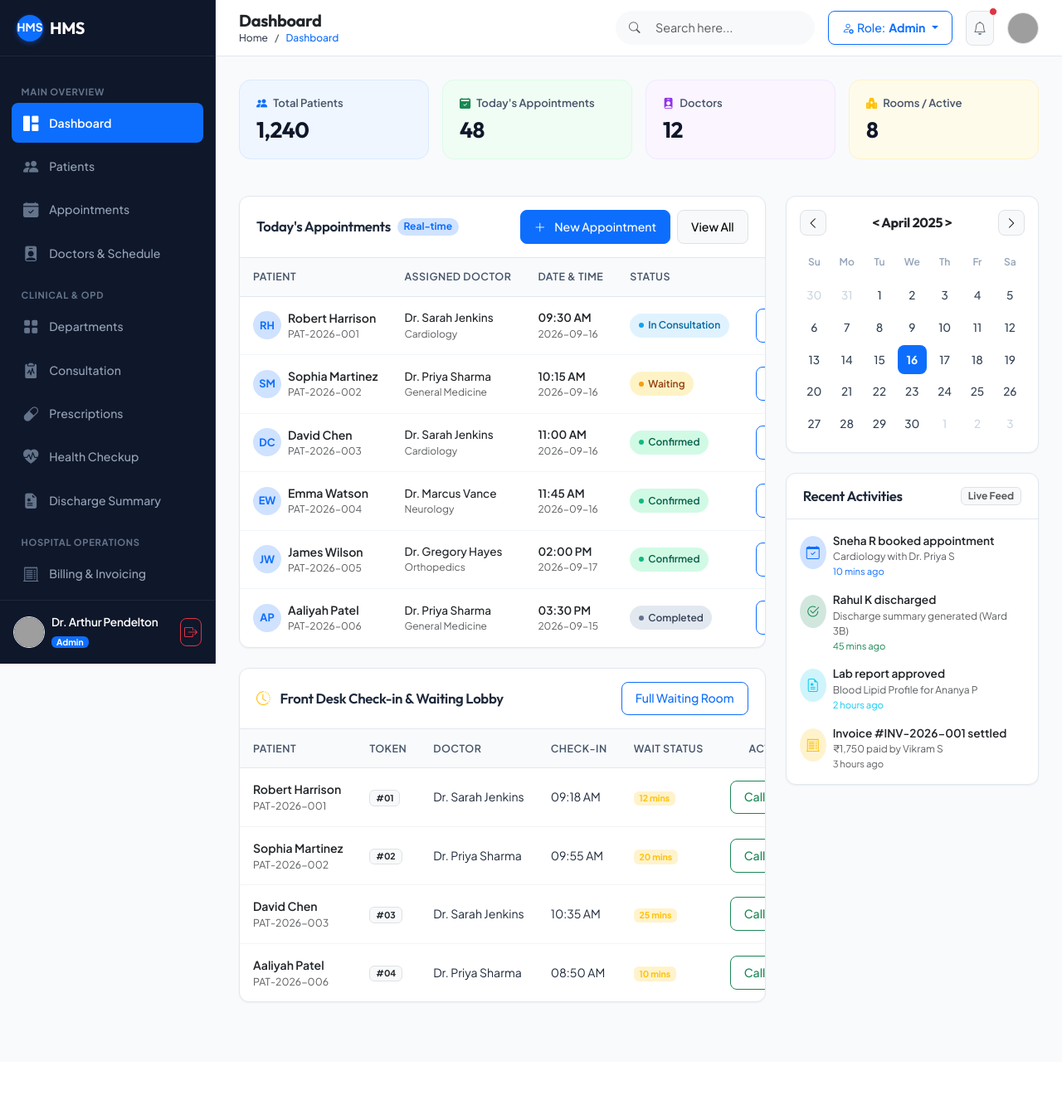
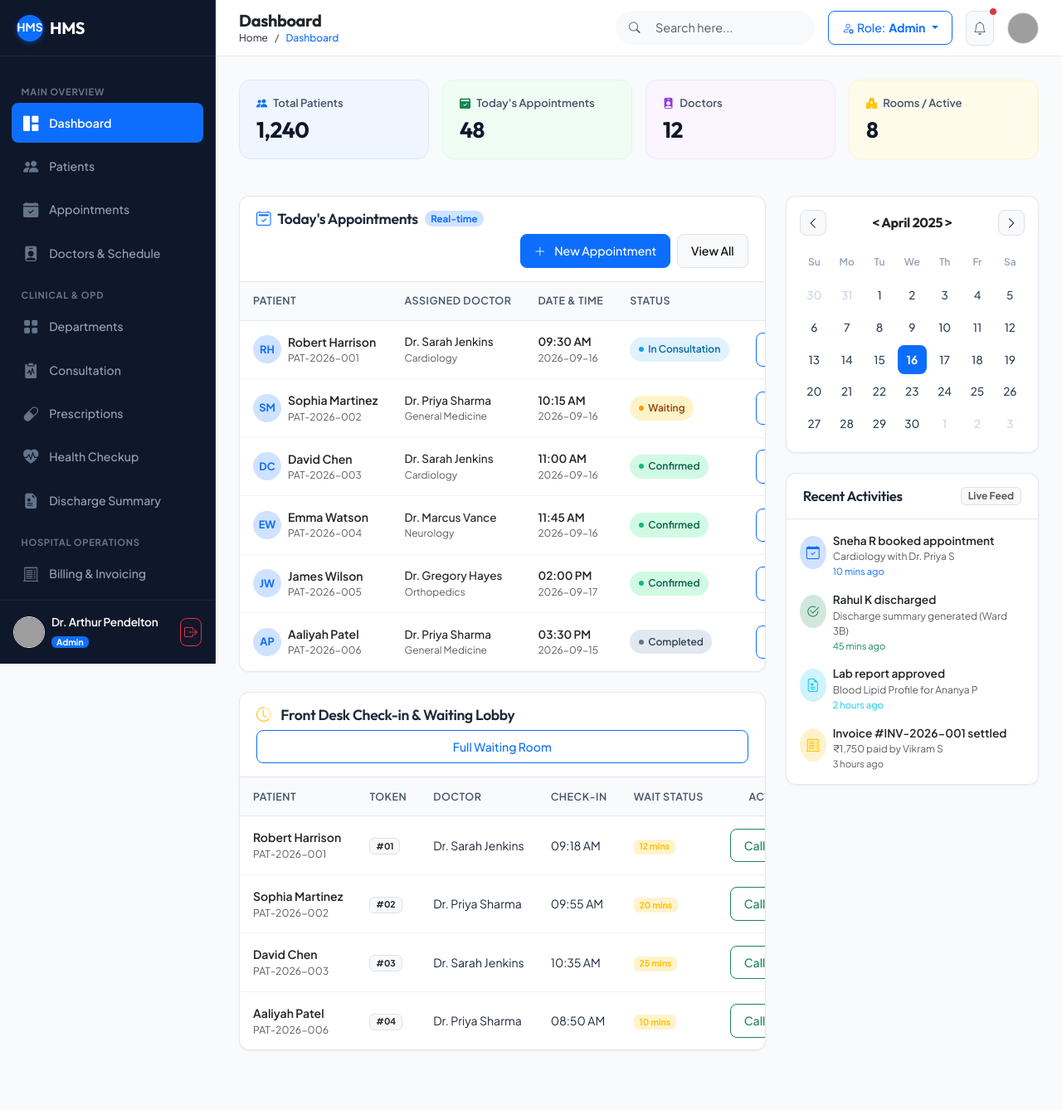
Before and after one commit to chandanamurthy23/HMS, a PHP site: page /pages/receptionist/dashboard.html in a window 1280 px wide. Shown: the whole page at 83% size. Before the commit the page ends 1209 px from the top, so only its background shows below. Run offline with PHP 8.4, Linux system fonts and the light colour scheme; grey boxes are pictures that could not be loaded.

Commit message:
Fix mobile alignment of Today's Appointments card header, buttons, and role navigation

```diff
--- a/assets/css/style.css
+++ b/assets/css/style.css
@@ -436,6 +436,8 @@ h1, h2, h3, h4, h5, h6,
   display: flex;
   align-items: center;
   justify-content: space-between;
+  gap: 0.75rem;
+  flex-wrap: wrap;
 }
 
 .hms-card-title {
@@ -1007,6 +1009,11 @@ h1, h2, h3, h4, h5, h6,
     padding: 0.55rem 0.95rem;
   }
 
+  .btn-sm {
+    padding: 0.35rem 0.65rem !important;
+    font-size: 0.815rem !important;
+  }
+
   /* Nav tabs in cards */
   .card-header-tabs {
     flex-wrap: nowrap;
@@ -1029,6 +1036,21 @@ h1, h2, h3, h4, h5, h6,
   .hms-header-title {
     max-width: clamp(140px, 42vw, 220px) !important;
     font-size: 0.95rem !important;
+  }
+
+  .hms-card-header {
+    padding: 0.85rem 1rem !important;
+    gap: 0.6rem !important;
+  }
+
+  .hms-card-title {
+    font-size: 0.98rem !important;
+    line-height: 1.3 !important;
+  }
+
+  .btn-sm {
+    padding: 0.32rem 0.6rem !important;
+    font-size: 0.785rem !important;
   }
 
   .stat-card-pastel {
--- a/assets/js/auth.js
+++ b/assets/js/auth.js
@@ -109,7 +109,8 @@ const HMSAuth = (function () {
     if (isSubRole) prefix = '../';
     else if (isInsidePages) prefix = '';
 
-    return `${prefix}${r}/dashboard.html`;
+    const ext = window.location.pathname.includes('.html') ? '.html' : '';
+    return `${prefix}${r}/dashboard${ext}`;
   }
 
   return {
--- a/assets/js/navigation.js
+++ b/assets/js/navigation.js
@@ -252,8 +252,9 @@ const HMSNav = (function () {
     const ctx = getPathContext();
     // If on a role dashboard, go to the new role's dashboard; else reload current page with updated permissions
     const path = window.location.pathname.toLowerCase();
-    if (path.includes('dashboard.html')) {
-      window.location.href = `${ctx.pagesPrefix}${role.toLowerCase()}/dashboard.html`;
+    if (path.includes('dashboard')) {
+      const ext = path.includes('.html') ? '.html' : '';
+      window.location.href = `${ctx.pagesPrefix}${role.toLowerCase()}/dashboard${ext}`;
     } else {
       window.location.reload();
     }
--- a/pages/admin/dashboard.html
+++ b/pages/admin/dashboard.html
@@ -125,11 +125,11 @@
           <!-- TODAY'S DOCTORS -->
           <div class="col-12 col-lg-7">
             <div class="hms-card mb-0">
-              <div class="hms-card-header">
-                <h5 class="hms-card-title">
+              <div class="hms-card-header flex-column flex-sm-row align-items-start align-items-sm-center justify-content-between gap-2">
+                <h5 class="hms-card-title mb-0" style="font-size: clamp(0.95rem, 3.8vw, 1.1rem);">
                   <i class="bi bi-heart-pulse text-danger"></i> Doctor On-Duty Roster
                 </h5>
-                <a href="../doctors.html" class="btn btn-sm btn-outline-primary">Manage Doctors</a>
+                <a href="../doctors.html" class="btn btn-sm btn-outline-primary w-100 w-sm-auto text-nowrap text-center">Manage Doctors</a>
               </div>
               <div class="table-responsive">
                 <table class="hms-table text-nowrap">
--- a/pages/receptionist/dashboard.html
+++ b/pages/receptionist/dashboard.html
@@ -23,7 +23,7 @@
       <main class="hms-content-body">
 
         <!-- 4 PASTEL STAT CARDS (Reference Image Screen 2) -->
-        <div class="row g-3 mb-4">
+        <div class="row g-2 g-sm-3 mb-4">
           <div class="col-6 col-xl-3">
             <div class="stat-card-pastel stat-pastel-blue">
               <div class="stat-pastel-title">
@@ -36,7 +36,7 @@
           <div class="col-6 col-xl-3">
             <div class="stat-card-pastel stat-pastel-green">
               <div class="stat-pastel-title">
-                <i class="bi bi-calendar2-check-fill text-success"></i> Today's Appointments
+                <i class="bi bi-calendar2-check-fill text-success"></i> <span class="d-none d-sm-inline">Today's Appointments</span><span class="d-inline d-sm-none">Today's Appts</span>
               </div>
               <div class="stat-pastel-count" id="statTodayAppointments">48</div>
             </div>
@@ -62,21 +62,23 @@
         </div>
 
         <!-- MAIN LAYOUT: APPOINTMENTS TABLE (8 COLS) + CALENDAR & ACTIVITIES (4 COLS) -->
-        <div class="row g-4">
+        <div class="row g-3 g-lg-4">
 
           <!-- LEFT 8 COLS: TODAY'S APPOINTMENTS -->
           <div class="col-12 col-lg-8">
             <div class="hms-card">
-              <div class="hms-card-header">
-                <div class="d-flex align-items-center gap-2">
-                  <h5 class="hms-card-title mb-0">Today's Appointments</h5>
-                  <span class="badge bg-primary-subtle text-primary rounded-pill">Real-time</span>
+              <div class="hms-card-header flex-column flex-sm-row align-items-start align-items-sm-center justify-content-between gap-2">
+                <div class="d-flex align-items-center gap-2 flex-wrap">
+                  <h5 class="hms-card-title mb-0" style="font-size: clamp(0.95rem, 3.8vw, 1.1rem);">
+                    <i class="bi bi-calendar2-check text-primary"></i> Today's Appointments
+                  </h5>
+                  <span class="badge bg-primary-subtle text-primary rounded-pill px-2.5 py-1" style="font-size: 0.72rem;">Real-time</span>
                 </div>
-                <div class="d-flex align-items-center gap-2">
-                  <button class="btn btn-sm btn-primary" data-bs-toggle="modal" data-bs-target="#quickBookModal">
+                <div class="d-flex align-items-center gap-2 w-100 w-sm-auto justify-content-between justify-content-sm-end">
+                  <button class="btn btn-sm btn-primary flex-fill flex-sm-grow-0 text-nowrap" data-bs-toggle="modal" data-bs-target="#quickBookModal">
                     <i class="bi bi-plus-lg me-1"></i> New Appointment
                   </button>
-                  <a href="../appointments.html" class="btn btn-sm btn-light border">View All</a>
+                  <a href="../appointments.html" class="btn btn-sm btn-light border flex-fill flex-sm-grow-0 text-nowrap text-center">View All</a>
                 </div>
               </div>
 
@@ -100,11 +102,11 @@
 
             <!-- WAITING ROOM QUICK QUEUE -->
             <div class="hms-card">
-              <div class="hms-card-header">
-                <h5 class="hms-card-title">
-                  <i class="bi bi-clock-history text-warning me-1"></i> Front Desk Check-in & Waiting Lobby
+              <div class="hms-card-header flex-column flex-sm-row align-items-start align-items-sm-center justify-content-between gap-2">
+                <h5 class="hms-card-title mb-0" style="font-size: clamp(0.95rem, 3.8vw, 1.1rem);">
+                  <i class="bi bi-clock-history text-warning me-1"></i> Front Desk Check-in &amp; Waiting Lobby
                 </h5>
-                <a href="../waiting-time.html" class="btn btn-sm btn-outline-primary">Full Waiting Room</a>
+                <a href="../waiting-time.html" class="btn btn-sm btn-outline-primary w-100 w-sm-auto text-nowrap text-center">Full Waiting Room</a>
               </div>
               <div class="table-responsive">
                 <table class="hms-table text-nowrap">
```
Also changed, not shown: pages/doctor/dashboard.html (+7 -7 lines).
